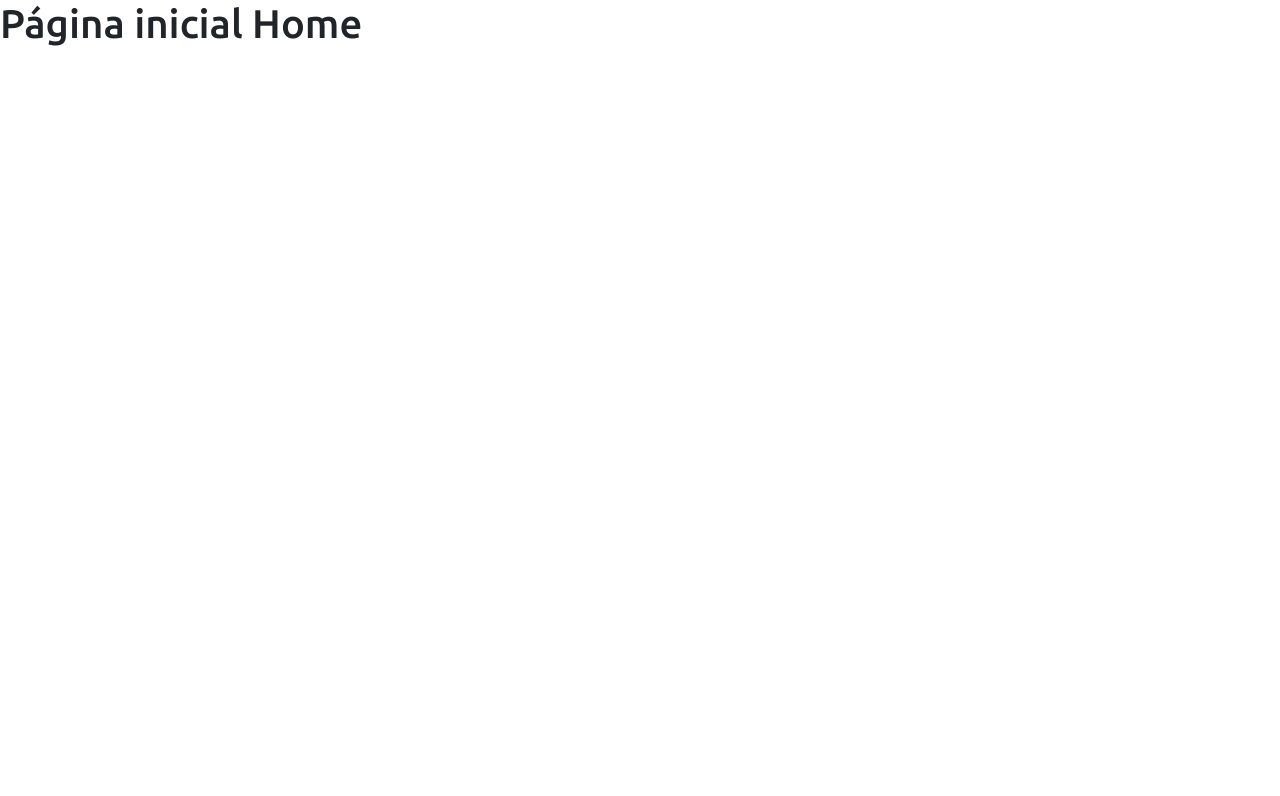
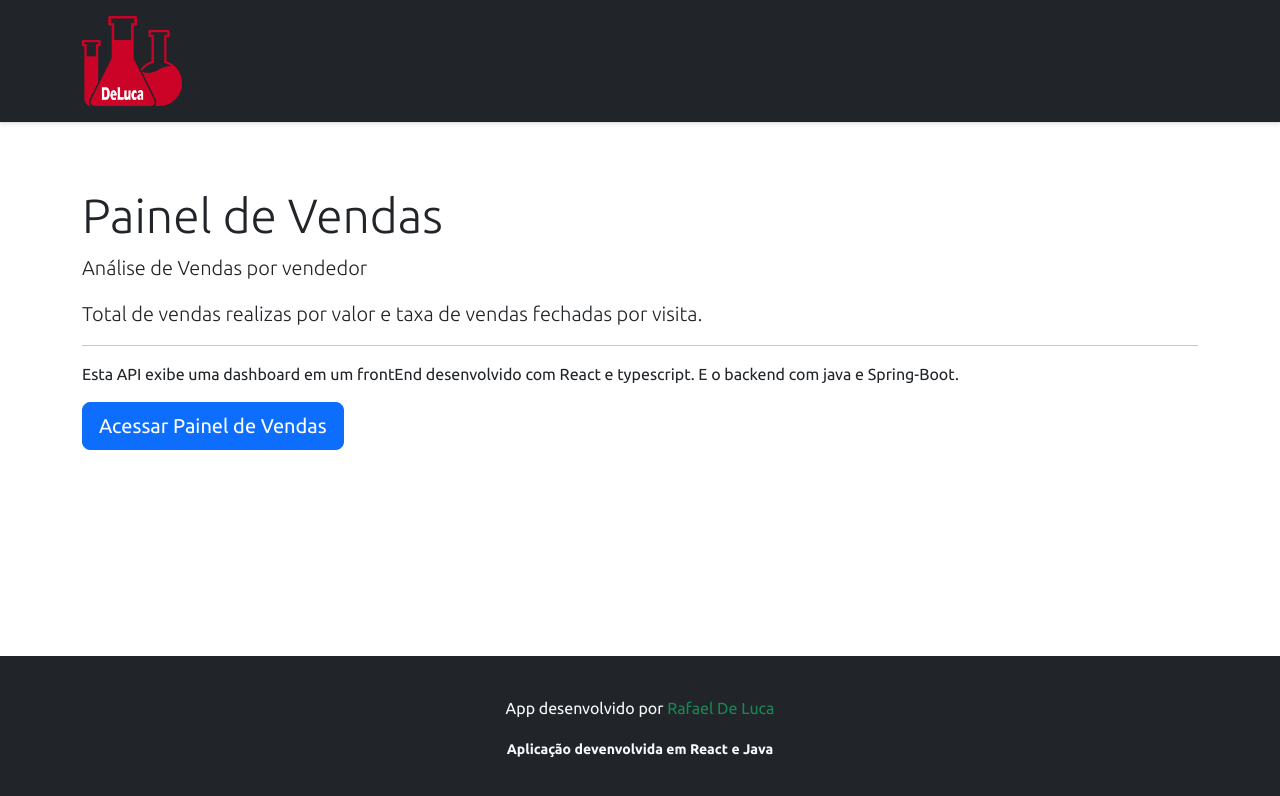
Before and after one commit to rafaelgauderio/spring-react-painel-vendas, a React (Create React App) app in the folder frontend/: page / in a window 1280 px wide. Shown: the top 796 px of the page. Built offline with nearby package versions, Linux system fonts and the light colour scheme.

Commit message:
Link entre home e dashboard

```diff
--- a/frontend/src/assets/css/styles.css
+++ b/frontend/src/assets/css/styles.css
@@ -21,11 +21,7 @@ html, body {
 .footer {
     flex-shrink: 0;
     text-align: center;
-    position: relative;
-    margin-top: 50px !important; /* negative value of footer height */
-    height: 150px;
-    clear:both;
-    padding-top:40px !important;
+    padding-top: 40px !important;
 }
 
 .bg-primary {
--- a/frontend/src/components/NavBar/index.tsx
+++ b/frontend/src/components/NavBar/index.tsx
@@ -1,4 +1,6 @@
+import { Link } from 'react-router-dom';
 import ImgDeLuca from '../../assets/images/logo_deluca.png';
+import './styles.css';
 
 const NavBar = () => {
 
@@ -7,7 +9,9 @@ const NavBar = () => {
             <div className="d-flex flex-column flex-md-row align-items-center p-3 px-md-4 mb-3 bg-dark border-bottom shadow-sm">
                 <div className="container">
                     <nav className="my-2 my-md-0 mr-md-3">
-                        <img src={ImgDeLuca} alt="rafaelgauderio" width="100" />
+                        <Link to="/">
+                            <img src={ImgDeLuca} alt="rafaelgauderio" width="100" />
+                        </Link>
                     </nav>
                 </div>
             </div>
--- a/frontend/src/components/NavBar/styles.css
+++ b/frontend/src/components/NavBar/styles.css
@@ -0,0 +1,7 @@
+.back-home {
+    display: none;
+}
+
+.back-home:hover {
+    display: block;
+}
--- a/frontend/src/pages/Home/index.tsx
+++ b/frontend/src/pages/Home/index.tsx
@@ -1,9 +1,28 @@
+import Footer from "components/Footer";
+import NavBar from "components/NavBar";
+import { Link } from "react-router-dom";
+
 const Home = () => {
 
     return (
-        <div>
-            <h1>Página inicial Home</h1>
-        </div>
+        <>
+            <NavBar></NavBar>
+            <div>
+                <div className="container my-5">
+                    <div className="jumbotron">
+                        <h1 className="display-5">Painel de Vendas</h1>
+                        <p className="lead">Análise de Vendas por vendedor</p>
+                        <p className="lead">Total de vendas realizas por valor e taxa de vendas fechadas por visita. </p>
+                        <hr />
+                        <p>Esta API exibe uma dashboard em um frontEnd desenvolvido com React e typescript. E o backend com java e Spring-Boot.</p>
+                        <Link className="btn btn-primary btn-lg" to="/dashboard">
+                            Acessar Painel de Vendas
+                        </Link>
+                    </div>
+                </div>
+            </div>
+            <Footer></Footer>
+        </>
     );
 };
 
```
